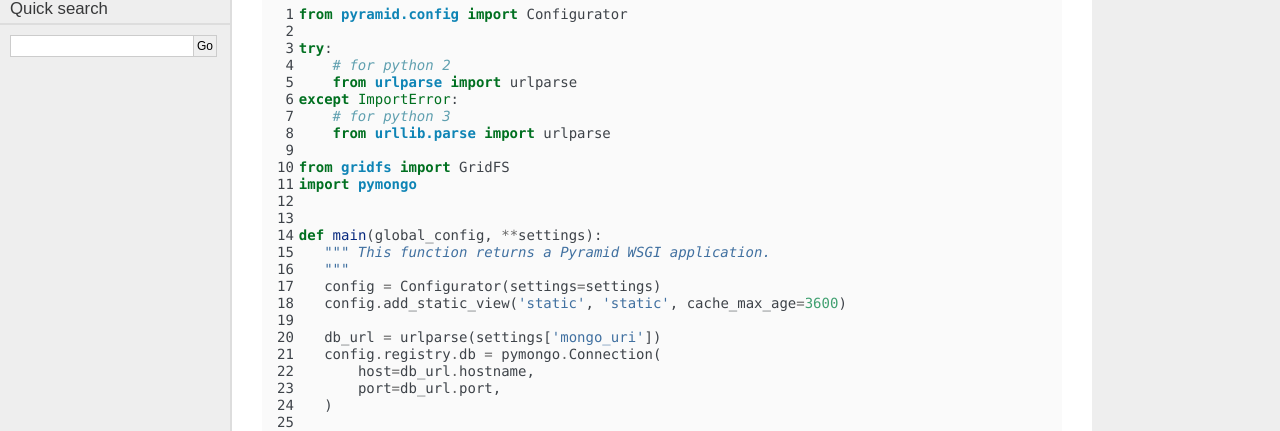
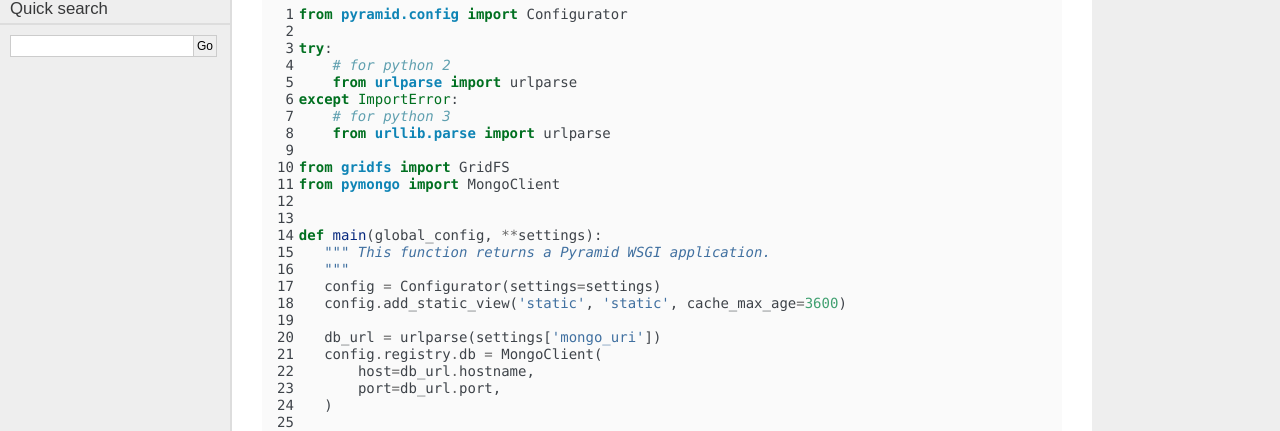
Before and after one commit to Pylons/pyramid_cookbook, a Sphinx documentation site: the page built from docs/database/mongodb.rst, in a window 1280 px wide. Shown: the part 479-910 px from the top of the page. Built offline with Sphinx 7.4.7, drawn with Linux system fonts in a browser that asks for light colours; some web fonts are replaced.

Commit message:
Update mongodb.rst

```diff
--- a/docs/database/mongodb.rst
+++ b/docs/database/mongodb.rst
@@ -30,7 +30,7 @@ attached to each new request::
        from urllib.parse import urlparse
 
    from gridfs import GridFS
-   import pymongo
+   from pymongo import MongoClient
 
 
    def main(global_config, **settings):
@@ -40,7 +40,7 @@ attached to each new request::
       config.add_static_view('static', 'static', cache_max_age=3600)
 
       db_url = urlparse(settings['mongo_uri'])
-      config.registry.db = pymongo.Connection(
+      config.registry.db = MongoClient(
           host=db_url.hostname,
           port=db_url.port,
       )
```
